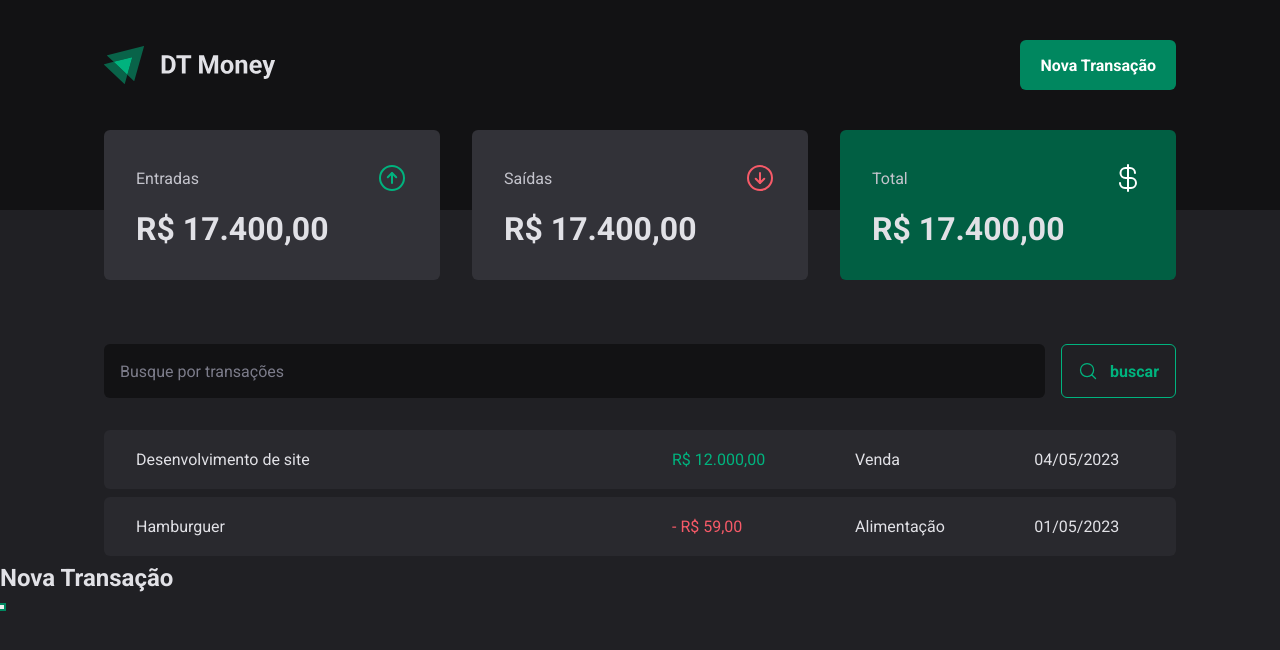
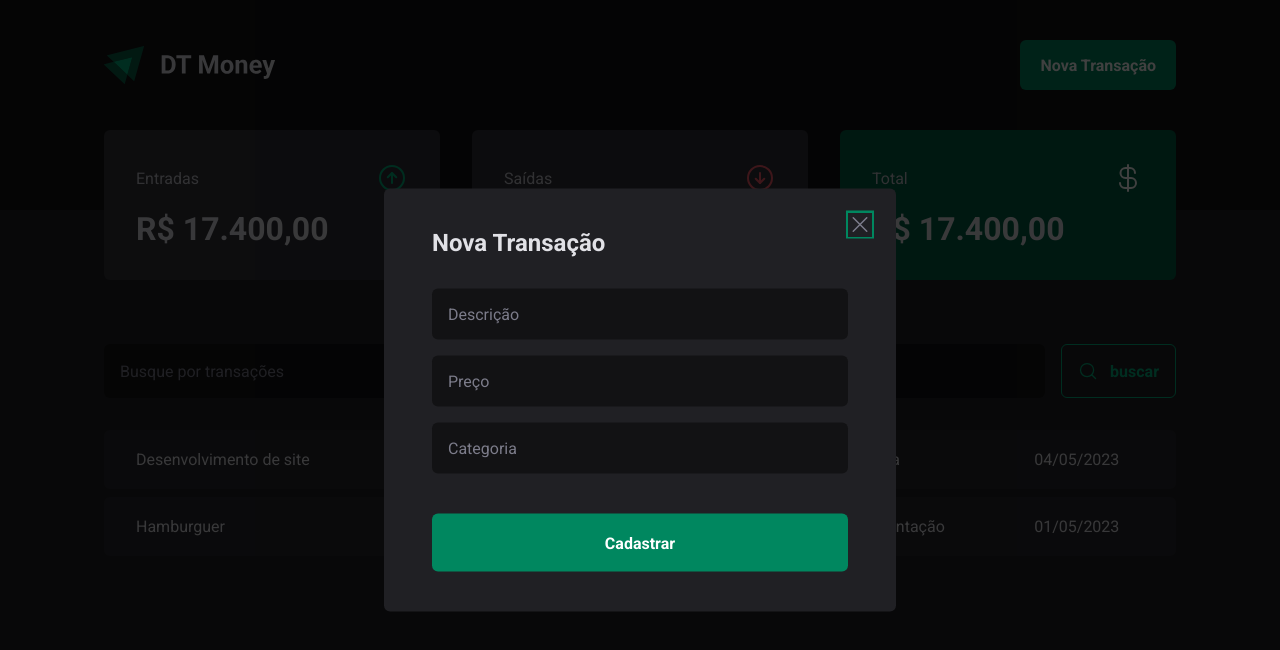
Before and after one commit to arthur-carminatti/DT-Money, a React (Vite) app: page / in a window 1280 px wide. Both pictures are taken after a click on the button "Nova Transação". Shown: the top 650 px of the page. Built offline with nearby package versions, Linux system fonts and the light colour scheme.

Commit message:
New transaction modal

```diff
--- a/src/components/Header/index.tsx
+++ b/src/components/Header/index.tsx
@@ -1,6 +1,6 @@
 import { HeaderContainer, HeaderContent, NewTransactionButton } from "./styles";
+import { NewTransactionModal } from "../NewTransactionModal";
 import * as Dialog from '@radix-ui/react-dialog';
-
 import logoImage from '../../assets/logo.svg'
 
 export function Header() {
@@ -14,15 +14,7 @@
                         <NewTransactionButton>Nova Transação</NewTransactionButton>
                     </Dialog.Trigger>
 
-                    <Dialog.Portal>
-                        <Dialog.Overlay />
-
-                        <Dialog.Content>
-                            <Dialog.Title>Nova Transação</Dialog.Title>
-
-                            <Dialog.Close />
-                        </Dialog.Content>
-                    </Dialog.Portal>
+                    <NewTransactionModal />
                 </Dialog.Root>
             </HeaderContent>
         </HeaderContainer>
--- /dev/null
+++ b/src/components/NewTransactionModal/index.tsx
@@ -0,0 +1,29 @@
+import * as Dialog from '@radix-ui/react-dialog';
+import { CloseButton, Content, Overlay } from './styles';
+import { X } from 'phosphor-react';
+
+export function NewTransactionModal() {
+    return (
+        <Dialog.Portal>
+            <Overlay />
+
+            <Content>
+                <Dialog.Title>Nova Transação</Dialog.Title>
+
+                <CloseButton>
+                    <X size={24}/>
+                </CloseButton>
+
+                <form action="">
+                    <input type="text" placeholder='Descrição' required />
+                    <input type="number" placeholder='Preço' required />
+                    <input type="text" placeholder='Categoria' required />
+
+                    <button type='submit'>
+                        Cadastrar
+                    </button>
+                </form>
+            </Content>
+        </Dialog.Portal>
+    )
+}
--- /dev/null
+++ b/src/components/NewTransactionModal/styles.ts
@@ -0,0 +1,69 @@
+import * as Dialog from '@radix-ui/react-dialog';
+import styled from 'styled-components';
+
+export const Overlay = styled(Dialog.Overlay)`
+    position: fixed;
+    width: 100vw;
+    height: 100vh;
+    inset: 0;
+    background: rgba(0, 0, 0, 0.75);
+`
+
+export const Content = styled(Dialog.Content)`
+    min-width: 32rem;
+    border-radius: 6px;
+    padding: 2.5rem 3rem;
+    background: ${props => props.theme['gray-800']};
+
+    position: fixed;
+    top: 50%;
+    left: 50%;
+    transform: translate(-50%, -50%);
+
+    form {
+        margin-top: 2rem;
+        display: flex;
+        flex-direction: column;
+        gap: 1rem;
+
+        input {
+            border-radius: 6px;
+            border: 0;
+            background: ${props => props.theme['gray-900']};
+            color: ${props => props.theme['gray-300']};
+            padding: 1rem;
+
+            &::placeholder {
+                color: ${props => props.theme['gray-500']};
+            }
+        }
+
+        button[type="submit"] {
+            height: 58px;
+            border: 0;
+            background: ${props => props.theme['green-500']};
+            color: ${props => props.theme['white']};
+            font-weight: bold;
+            padding: 0 1.25rem;
+            border-radius: 6px;
+            margin-top: 1.5rem;
+            cursor: pointer;
+
+            &:hover {
+                background: ${props => props.theme['green-700']};
+                transition: background-color 0.2s;
+            }
+        }
+    }
+`
+
+export const CloseButton = styled(Dialog.Close)`
+    position: absolute;
+    background: transparent;
+    border: 0;
+    top: 1.5rem;
+    right: 1.5rem;
+    line-height: 0;
+    cursor: pointer;
+    color: ${props => props.theme['gray-500']};
+`
```
